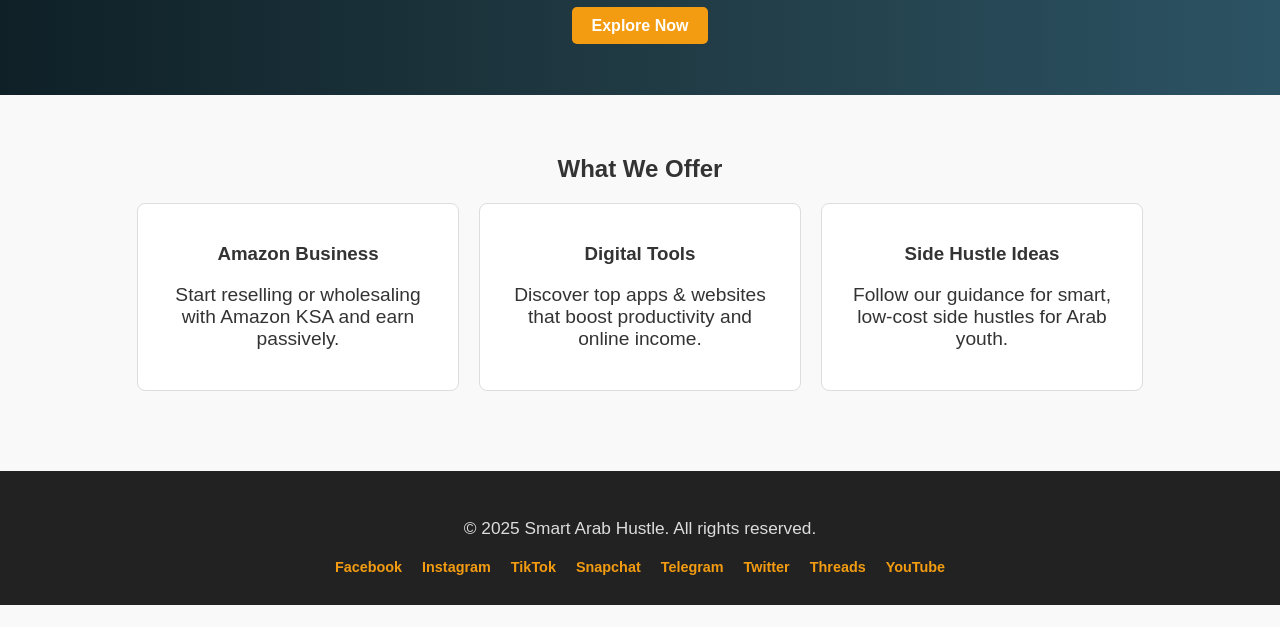
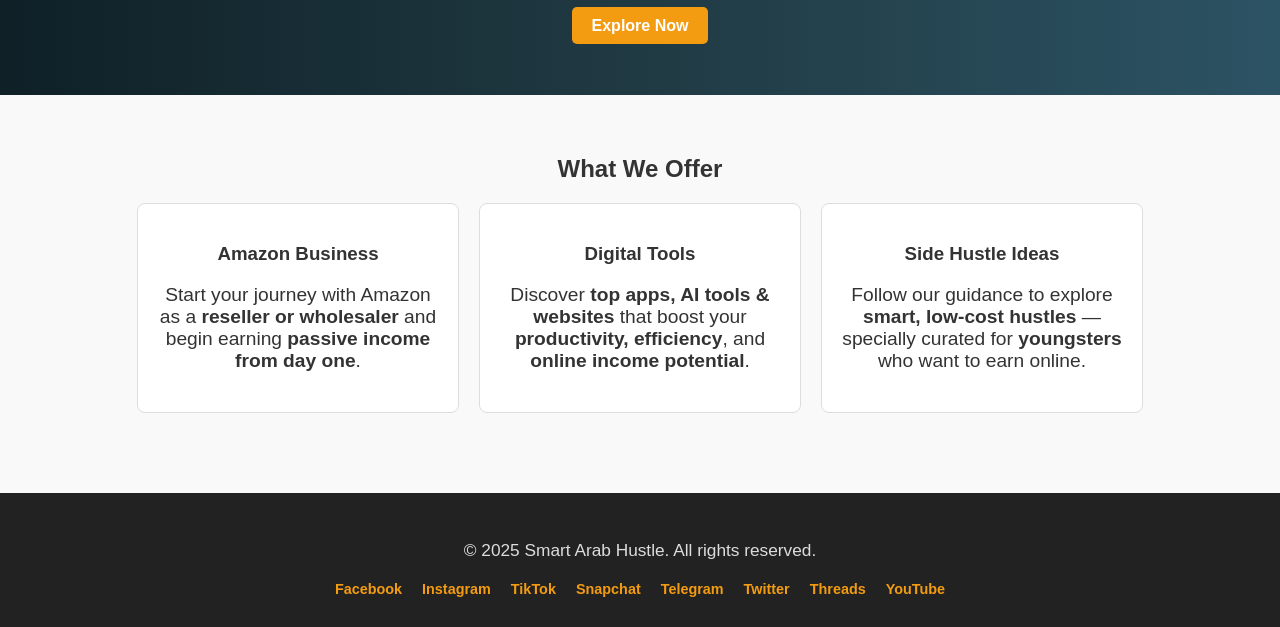
Before and after one commit to smartarabhustle/smartarabhustle, a plain HTML site: page index.html in a window 1280 px wide. Shown: the part 301-928 px from the top of the page. Before the commit the page ends 906 px from the top, so only its background shows below. Drawn offline with Linux system fonts and the light colour scheme.

Commit message:
Update index.html

```diff
--- a/index.html
+++ b/index.html
@@ -111,15 +111,15 @@
     <div class="services">
       <div class="service-box">
         <h3>Amazon Business</h3>
-        <p>Start reselling or wholesaling with Amazon KSA and earn passively.</p>
+        <p>Start your journey with Amazon as a <strong>reseller or wholesaler</strong> and begin earning <strong>passive income from day one</strong>.</p>
       </div>
       <div class="service-box">
         <h3>Digital Tools</h3>
-        <p>Discover top apps & websites that boost productivity and online income.</p>
+        <p>Discover <strong>top apps, AI tools & websites</strong> that boost your <strong>productivity, efficiency</strong>, and <strong>online income potential</strong>.</p>
       </div>
       <div class="service-box">
         <h3>Side Hustle Ideas</h3>
-        <p>Follow our guidance for smart, low-cost side hustles for Arab youth.</p>
+        <p>Follow our guidance to explore <strong>smart, low-cost hustles</strong> — specially curated for <strong>youngsters</strong> who want to earn online.</p>
       </div>
     </div>
   </div>
```
